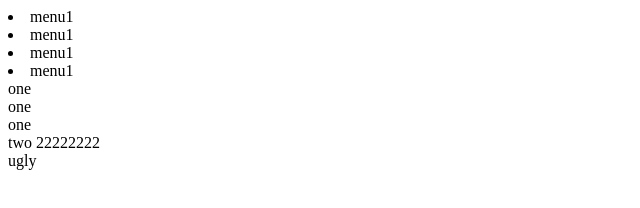
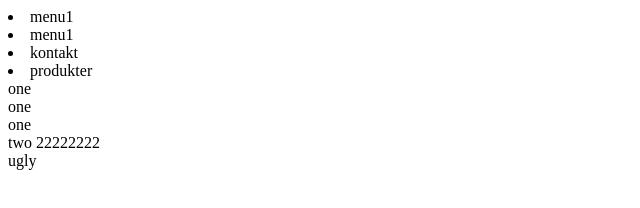
Before and after one commit to Deliverancieux/collab-repo, a plain HTML site: page index.html in a window 1280 px wide. Shown: the full height of the page, 0-640 px from the left. Drawn offline with Linux system fonts and the light colour scheme.

Commit message:
menu changed

```diff
--- a/index.html
+++ b/index.html
@@ -8,7 +8,7 @@
     <meta name="description" content="Example description">
     <meta name="viewport" content="width=device-width, initial-scale=1.0">
     <link rel="stylesheet" href="">
-	<link rel="icon" type="image/x-icon" href=""/>
+    <link rel="icon" type="image/x-icon" href="" />
 </head>
 
 <body>
@@ -18,8 +18,8 @@
         <nav>
             <li>menu1</li>
             <li>menu1</li>
-        <li>menu1</li>
-        <li>menu1</li>
+            <li>kontakt</li>
+            <li>produkter</li>
 
             <section> one
             </section>
```
Lines whose indentation alone changed are shown as unchanged.
